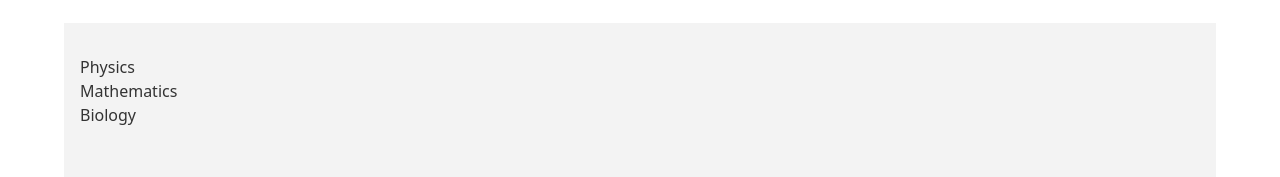
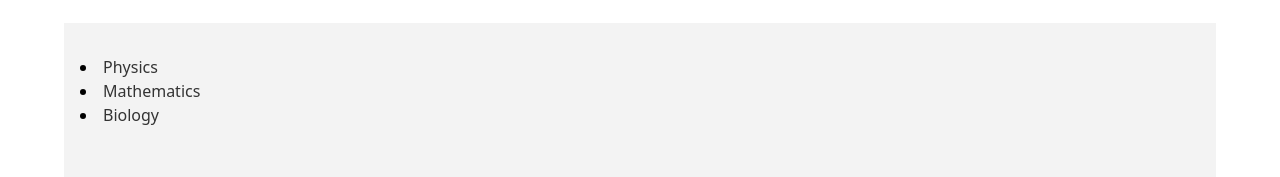
Before and after one commit to udezueoluomachi/amabo-learn-v2, a Next.js app: page /subjects in a window 1280 px wide. Shown: the part 205-382 px from the top of the page. Built offline with nearby package versions, Linux system fonts and the light colour scheme.

Commit message:
added list styling in th lists

```diff
--- a/src/app/subjects/biology/page.jsx
+++ b/src/app/subjects/biology/page.jsx
@@ -17,7 +17,7 @@ export default function Home() {
         EXPLORE AVAILABLE BIOLOGY TOPICS
       </h1>
       <div className="px-4 py-8 h-max min-h-40 w-full bg-white-2">
-        <ul>
+        <ul className="list-disc list-inside">
             <li>
                 <Link href="./biology#" className="text-black-1 hover:underline" title="Read article" >
                     Conservation of Natural Resources
--- a/src/app/subjects/mathematics/page.jsx
+++ b/src/app/subjects/mathematics/page.jsx
@@ -17,7 +17,7 @@ export default function Home() {
         EXPLORE AVAILABLE MATHEMATICS TOPICS
       </h1>
       <div className="px-4 py-8 h-max min-h-40 w-full bg-white-2">
-        <ul>
+        <ul className="list-disc list-inside">
             <li>
                 <Link href="./mathematics#" className="text-black-1 hover:underline" title="Read article" >
                     Quadratic Expressions
--- a/src/app/subjects/page.js
+++ b/src/app/subjects/page.js
@@ -17,7 +17,7 @@ export default function Home() {
         EXPLORE AVAILABLE SUBJECTS
       </h1>
       <div className="px-4 py-8 h-max min-h-40 w-full bg-white-2">
-        <ul>
+        <ul className="list-disc list-inside">
             <li>
                 <Link href="./subjects/physics" className="text-black-1 hover:underline" title="View topics on this subject" >
                     Physics
--- a/src/app/subjects/physics/page.jsx
+++ b/src/app/subjects/physics/page.jsx
@@ -17,7 +17,7 @@ export default function Home() {
         EXPLORE AVAILABLE PHYSICS TOPICS
       </h1>
       <div className="px-4 py-8 h-max min-h-40 w-full bg-white-2">
-        <ul>
+        <ul className="list-disc list-inside">
             <li>
                 <Link href="./physics#" className="text-black-1 hover:underline" title="Read article" >
                     Concept of Work
```
